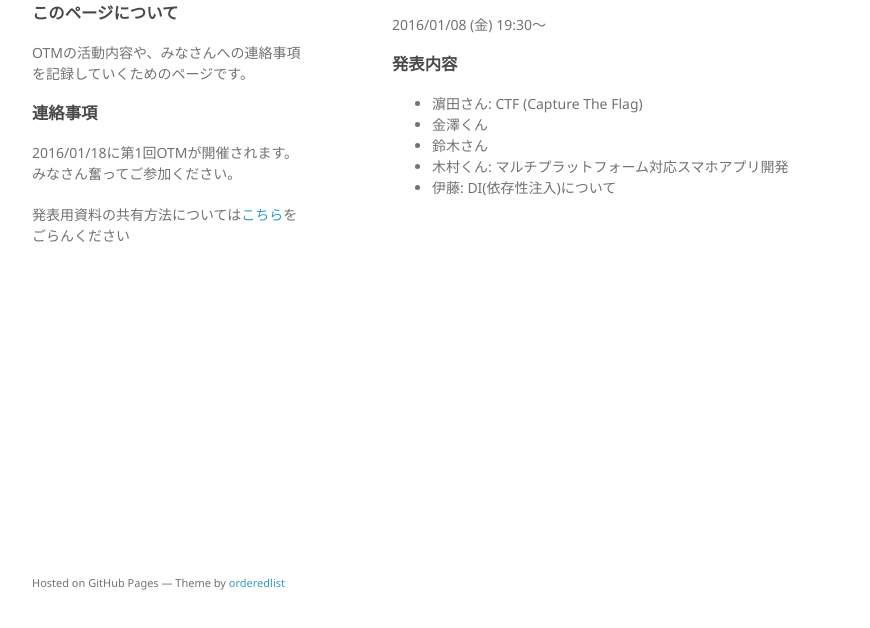
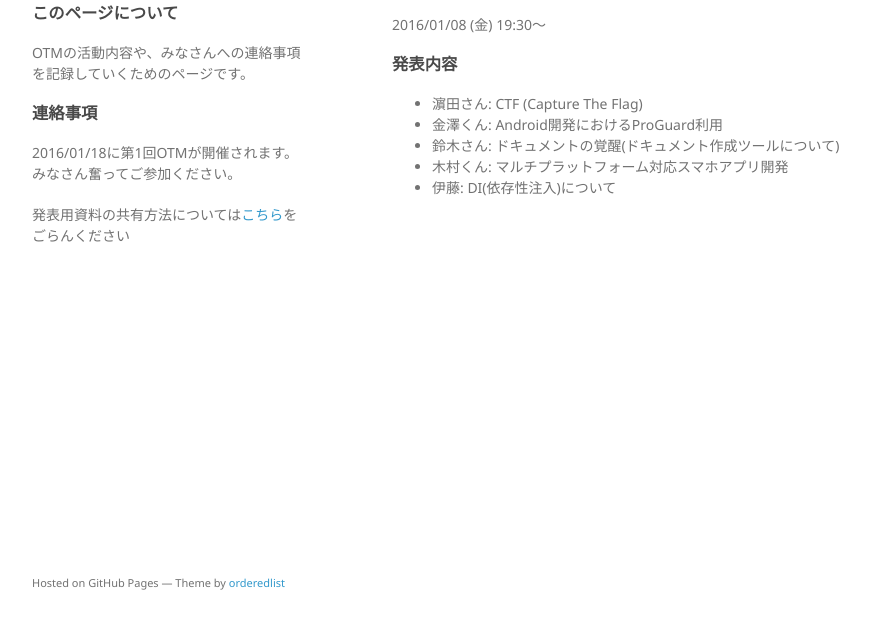
Before and after one commit to yuizho/yuizho.github.io, a plain HTML site: page index.html in a window 1280 px wide. Shown: the part 138-766 px from the top of the page, without its empty margins (178-1048 px from the left). Drawn offline with Linux system fonts and the light colour scheme.

Commit message:
index.htmlの第一回活動記録に鈴木さん、金澤くんの発表テーマを追加

```diff
--- a/index.html
+++ b/index.html
@@ -34,8 +34,8 @@
         <ul>
           <li>濵田さん: CTF (Capture The Flag)
           </li>
-          <li>金澤くん</li>
-          <li>鈴木さん</li>
+          <li>金澤くん: Android開発におけるProGuard利用</li>
+          <li>鈴木さん: ドキュメントの覚醒(ドキュメント作成ツールについて)</li>
           <li>木村くん: マルチプラットフォーム対応スマホアプリ開発</li>
           <li>伊藤: DI(依存性注入)について
             <!--
```
